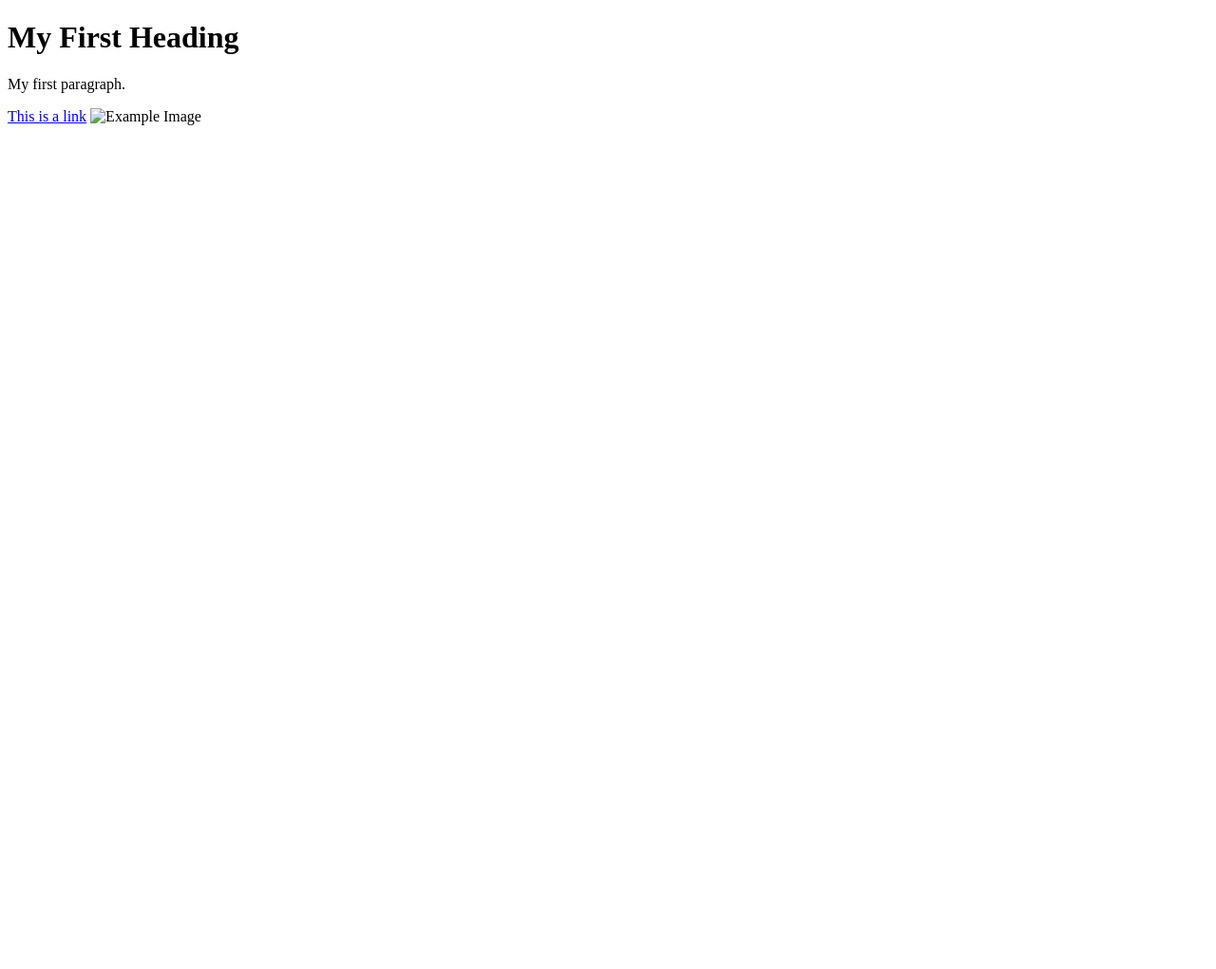
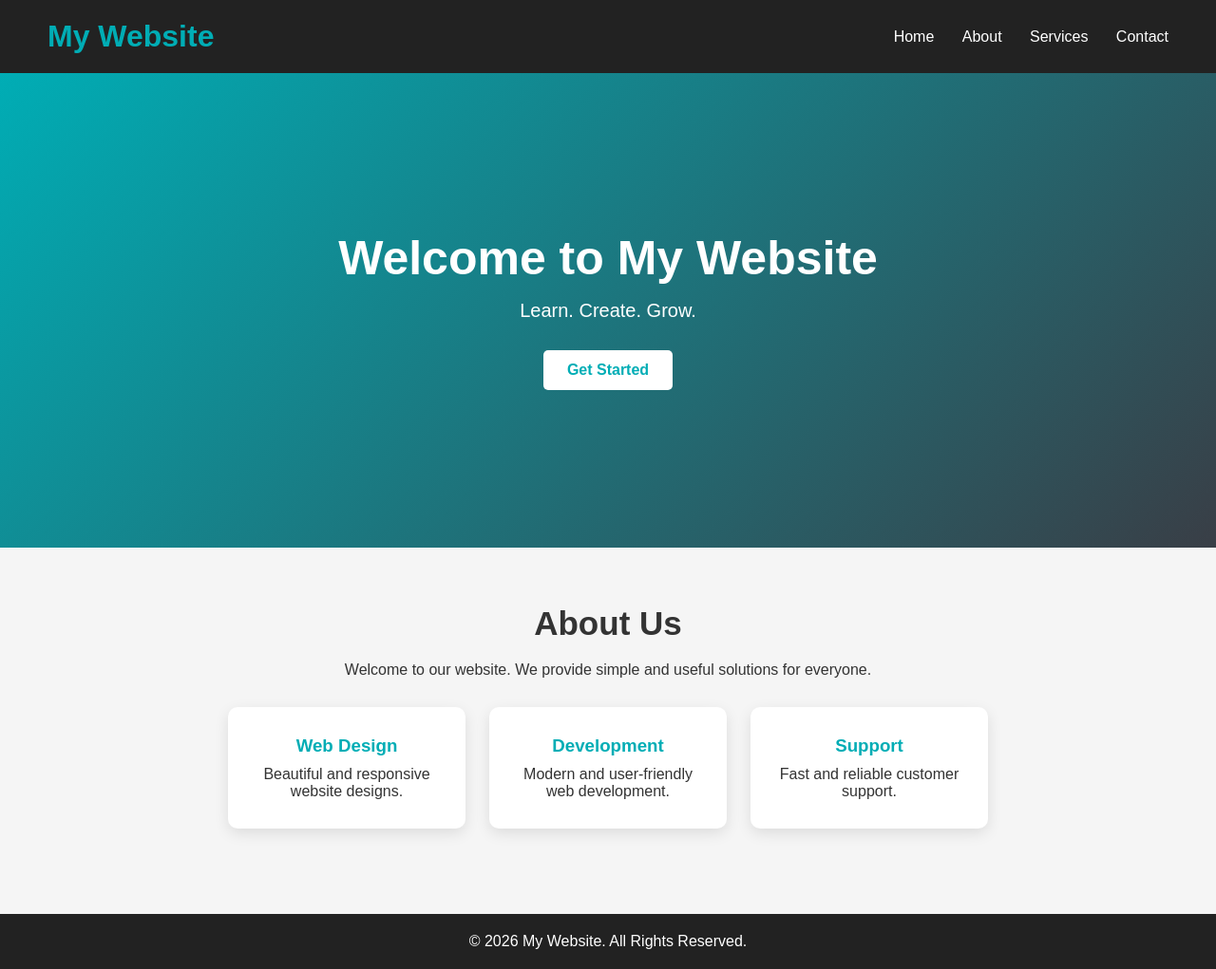
Before and after one commit to akshaypawar250208-netizen/clc_practical_5, a plain HTML site: page index.html in a window 1280 px wide. Shown: the whole page at 95% size. Before the commit the page ends 800 px from the top, so only its background shows below. Drawn offline with Linux system fonts and the light colour scheme.

Commit message:
Update index.html

```diff
--- a/index.html
+++ b/index.html
@@ -1,12 +1,190 @@
 <!DOCTYPE html>
-<html>
+<html lang="en">
 <head>
-   <title>My First HTML Page</title>
+    <meta charset="UTF-8">
+    <meta name="viewport" content="width=device-width, initial-scale=1.0">
+    <title>My Home Page</title>
+
+    <style>
+        * {
+            margin: 0;
+            padding: 0;
+            box-sizing: border-box;
+            font-family: Arial, sans-serif;
+        }
+
+        body {
+            background-color: #f5f5f5;
+            color: #333;
+        }
+
+        header {
+            background-color: #222;
+            color: white;
+            padding: 20px 50px;
+            display: flex;
+            justify-content: space-between;
+            align-items: center;
+        }
+
+        header h1 {
+            color: #00adb5;
+        }
+
+        nav a {
+            color: white;
+            text-decoration: none;
+            margin-left: 25px;
+        }
+
+        nav a:hover {
+            color: #00adb5;
+        }
+
+        .hero {
+            height: 500px;
+            display: flex;
+            flex-direction: column;
+            justify-content: center;
+            align-items: center;
+            text-align: center;
+            background: linear-gradient(135deg, #00adb5, #393e46);
+            color: white;
+        }
+
+        .hero h2 {
+            font-size: 50px;
+            margin-bottom: 15px;
+        }
+
+        .hero p {
+            font-size: 20px;
+            margin-bottom: 30px;
+        }
+
+        .btn {
+            background-color: white;
+            color: #00adb5;
+            padding: 12px 25px;
+            border-radius: 5px;
+            text-decoration: none;
+            font-weight: bold;
+        }
+
+        .btn:hover {
+            background-color: #222;
+            color: white;
+        }
+
+        .about {
+            padding: 60px 50px;
+            text-align: center;
+        }
+
+        .about h2 {
+            margin-bottom: 20px;
+            font-size: 35px;
+        }
+
+        .cards {
+            display: flex;
+            justify-content: center;
+            gap: 25px;
+            margin-top: 30px;
+        }
+
+        .card {
+            background: white;
+            padding: 30px;
+            width: 250px;
+            border-radius: 10px;
+            box-shadow: 0 5px 15px rgba(0,0,0,0.1);
+        }
+
+        .card h3 {
+            color: #00adb5;
+            margin-bottom: 10px;
+        }
+
+        footer {
+            background-color: #222;
+            color: white;
+            text-align: center;
+            padding: 20px;
+            margin-top: 30px;
+        }
+
+        @media (max-width: 768px) {
+            header {
+                flex-direction: column;
+                gap: 15px;
+            }
+
+            .hero h2 {
+                font-size: 35px;
+            }
+
+            .cards {
+                flex-direction: column;
+                align-items: center;
+            }
+        }
+    </style>
 </head>
+
 <body>
-   <h1>My First Heading</h1>
-   <p>My first paragraph.</p>
-   <a href="https://www.example.com">This is a link</a>
-   <img src="example.jpg" alt="Example Image" width="200" height="100">
+
+    <!-- Header -->
+    <header>
+        <h1>My Website</h1>
+
+        <nav>
+            <a href="#">Home</a>
+            <a href="#about">About</a>
+            <a href="#services">Services</a>
+            <a href="#contact">Contact</a>
+        </nav>
+    </header>
+
+    <!-- Hero Section -->
+    <section class="hero">
+        <h2>Welcome to My Website</h2>
+        <p>Learn. Create. Grow.</p>
+        <a href="#about" class="btn">Get Started</a>
+    </section>
+
+    <!-- About Section -->
+    <section class="about" id="about">
+        <h2>About Us</h2>
+        <p>
+            Welcome to our website. We provide simple and useful
+            solutions for everyone.
+        </p>
+
+        <div class="cards" id="services">
+
+            <div class="card">
+                <h3>Web Design</h3>
+                <p>Beautiful and responsive website designs.</p>
+            </div>
+
+            <div class="card">
+                <h3>Development</h3>
+                <p>Modern and user-friendly web development.</p>
+            </div>
+
+            <div class="card">
+                <h3>Support</h3>
+                <p>Fast and reliable customer support.</p>
+            </div>
+
+        </div>
+    </section>
+
+    <!-- Footer -->
+    <footer id="contact">
+        <p>© 2026 My Website. All Rights Reserved.</p>
+    </footer>
+
 </body>
 </html>
```
